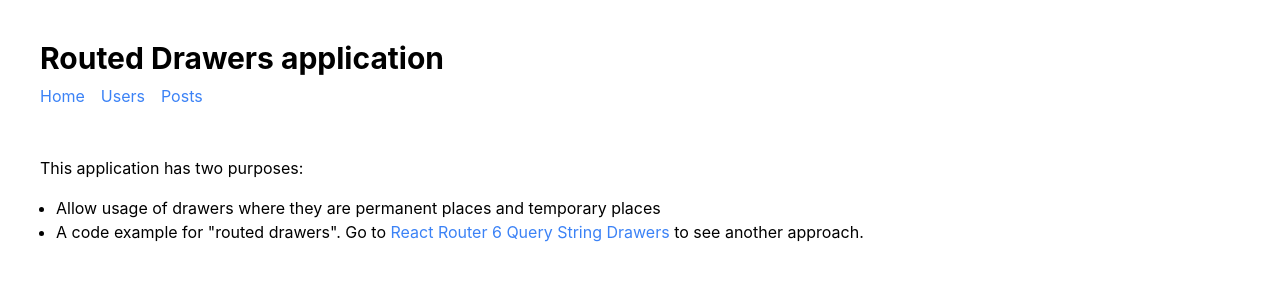
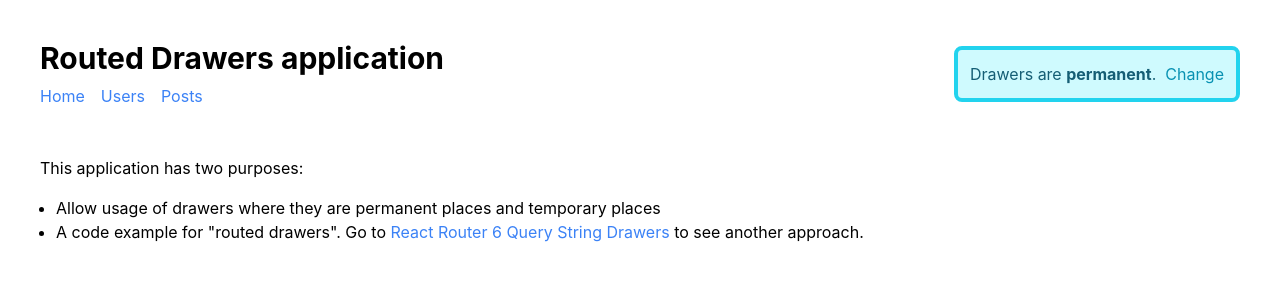
Before and after one commit to alexander-bobin/react-router-6-drawers, a React (Create React App) app: page /#/ in a window 1280 px wide. Shown: the top 300 px of the page. Built offline with nearby package versions, Linux system fonts and the light colour scheme.

Commit message:
Add drawer permanence toggler

```diff
--- /dev/null
+++ b/src/common/components/DrawerPermananceContext.js
@@ -0,0 +1,13 @@
+import React, { createContext, useState, useEffect } from 'react';
+
+export const DrawerPermanenceContext = createContext();
+
+export const DrawerPermanenceProvider = ({ children }) => {
+  const [areDrawersTemporary, setAreDrawersTemporary] = useState(localStorage.getItem('areDrawersTemporary') || '0');
+
+  return (
+    <DrawerPermanenceContext.Provider value={{ areDrawersTemporary: areDrawersTemporary === '1' ? true : false, setAreDrawersTemporary }}>
+      {children}
+    </DrawerPermanenceContext.Provider>
+  );
+};
--- /dev/null
+++ b/src/common/components/DrawerStatus.js
@@ -0,0 +1,17 @@
+import { useContext } from "react"
+import { Link } from "react-router-dom"
+import { DrawerPermanenceContext } from "./DrawerPermananceContext"
+
+function DrawerStatus () {
+  const { areDrawersTemporary } = useContext(DrawerPermanenceContext)
+  return (
+    <div className="bg-cyan-100 border-cyan-400 border-4 p-3 text-cyan-800 rounded-lg">
+      <p>
+        Drawers are <strong>{areDrawersTemporary ? 'temporary' : 'permanent'}</strong>.
+        &nbsp;<Link to={`/.?areDrawersTemporary=${areDrawersTemporary ? '0' : '1'}`} className="text-cyan-600 hover:underline">Change</Link>
+      </p>
+    </div>
+  )
+}
+
+export default DrawerStatus
--- a/src/routes/AppLayout.js
+++ b/src/routes/AppLayout.js
@@ -1,8 +1,13 @@
 import { Outlet, Link } from "react-router-dom";
+import { DrawerPermanenceProvider } from "../common/components/DrawerPermananceContext";
+import DrawerStatus from "../common/components/DrawerStatus";
 
 function AppLayout () {
   return (
+    <DrawerPermanenceProvider>
       <div className="m-10">
+        <div className="flex items-center justify-between">
+          <div>
             <h1 className="text-3xl font-bold">
               Routed Drawers application
             </h1>
@@ -25,10 +30,14 @@ function AppLayout () {
                 </li>
               </ul>
             </nav>
+          </div>
+          <DrawerStatus />
+        </div>
         <div className="mt-12">
           <Outlet />
         </div>
       </div>
+    </DrawerPermanenceProvider>
   );
 }
 
--- a/src/routes/HomePage.js
+++ b/src/routes/HomePage.js
@@ -1,4 +1,19 @@
+import { useLayoutEffect, useContext } from "react"
+import { useLocation } from "react-router-dom"
+import { DrawerPermanenceContext } from "../common/components/DrawerPermananceContext"
+
 function HomePage () {
+  const location = useLocation()
+  const { setAreDrawersTemporary } = useContext(DrawerPermanenceContext)
+  const searchParams = new URLSearchParams(location.search)
+  const areDrawersTemporary = searchParams.get('areDrawersTemporary')
+  useLayoutEffect(() => {
+    if (areDrawersTemporary === '1') {
+      setAreDrawersTemporary('1')
+    } else if (areDrawersTemporary === '0') {
+      setAreDrawersTemporary('0')
+    }
+  }, [areDrawersTemporary, setAreDrawersTemporary])
   return (
     <>
       <p>
```
Lines whose indentation alone changed are shown as unchanged.
